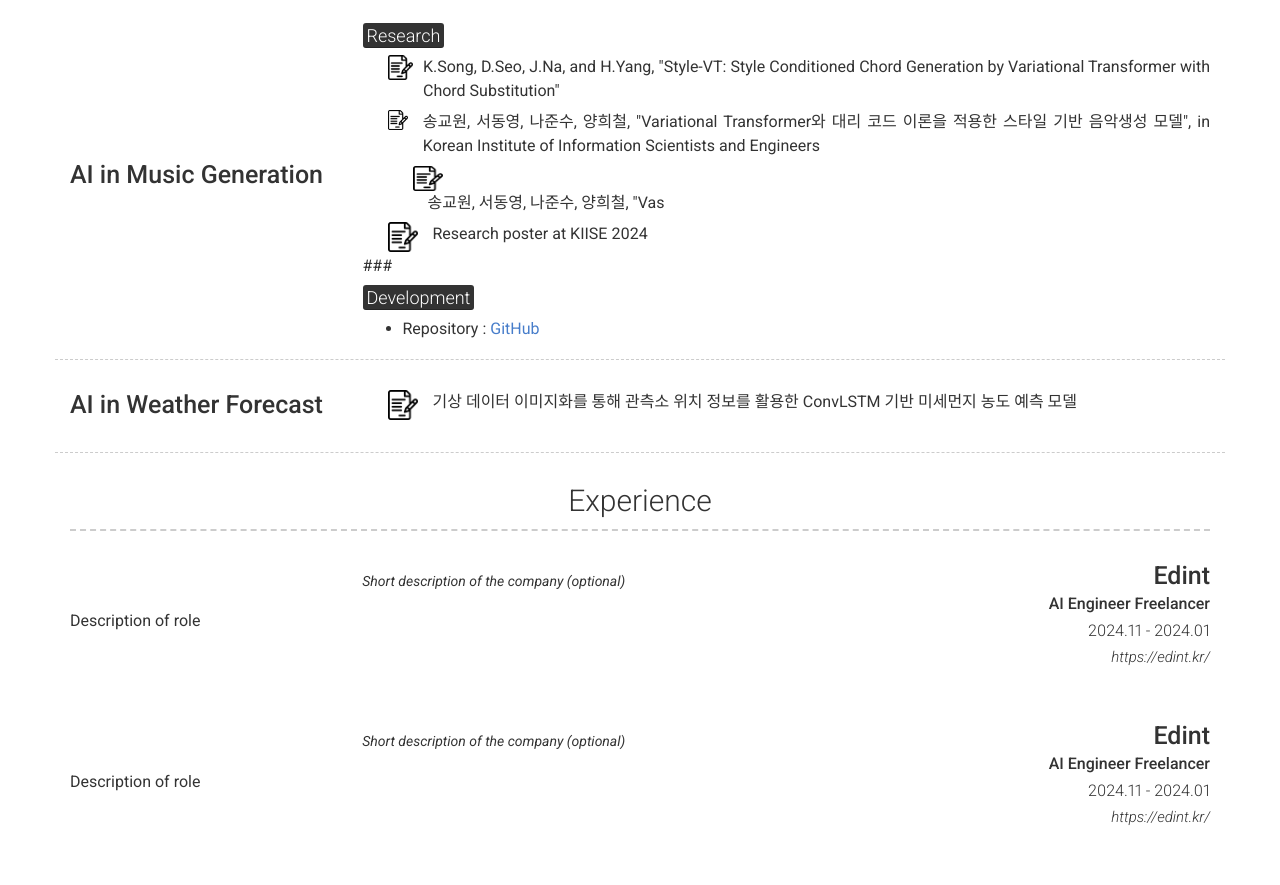
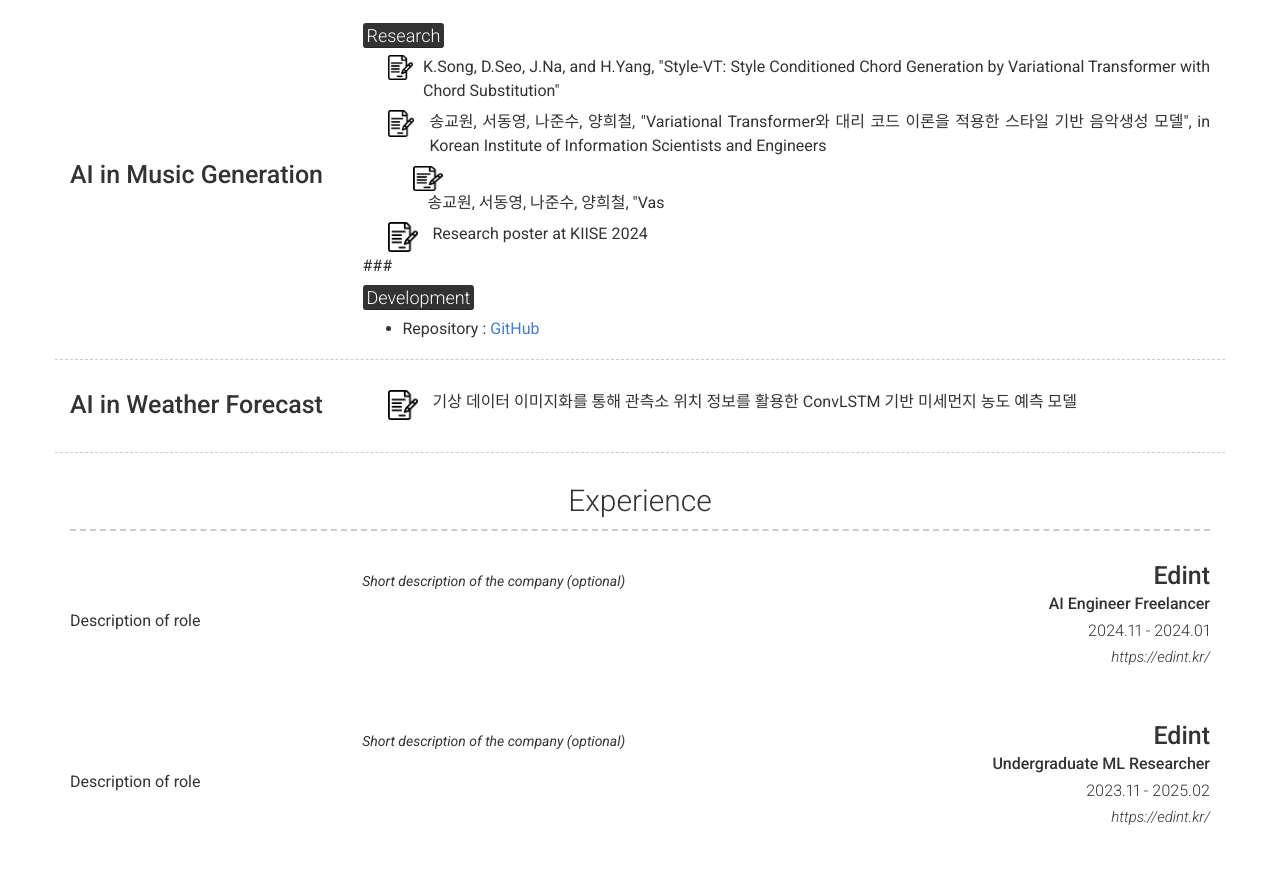
Before and after one commit to tim000519/tim000519.github.io, a Jekyll site: the page built from index.md, in a window 1280 px wide. Shown: the part 607-1492 px from the top of the page. Built offline with Jekyll 4.4.1, drawn with Linux system fonts in a browser that asks for light colours; nearby versions of some CDN libraries.

Commit message:
Update _config.yml

```diff
--- a/_config.yml
+++ b/_config.yml
@@ -84,7 +84,7 @@ content:
 
           <div style="display: flex; align-items: flex-start; margin-left: 25px;">
             <a href="/pdf/style.pdf" target="_blank" style="margin-right: 10px;">
-              <img src="/images/contract.png" alt="PDF" width="30" style="vertical-align: middle;">
+              <img src="/images/contract.png" alt="PDF" width="40" style="vertical-align: middle;">
             </a>
             <p style="margin-left: 5px; vertical-align: middle;">
               송교원, 서동영, 나준수, 양희철, "Variational Transformer와 대리 코드 이론을 적용한 스타일 기반 음악생성 모델", in Korean Institute of Information Scientists and Engineers
@@ -145,10 +145,8 @@ content:
 
       - layout: right
         title: Edint
-        sub_title: AI Engineer Intern
-        caption: 2024.06 - 2024.07
-        sub_title: AI Engineer Freelancer
-        caption: 2024.11 - 2024.01
+        sub_title: Undergraduate ML Researcher
+        caption: 2023.11 - 2025.02
         link: https://edint.kr/
         quote: >
           Short description of the company (optional)
```
